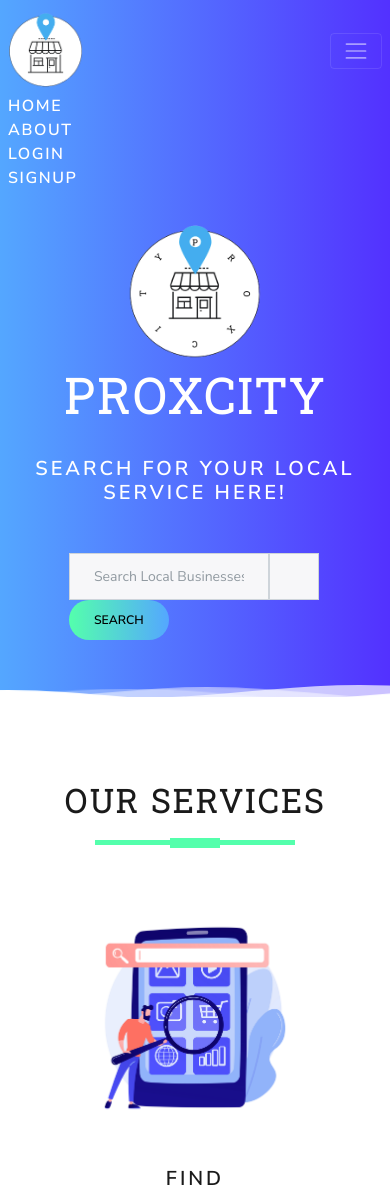
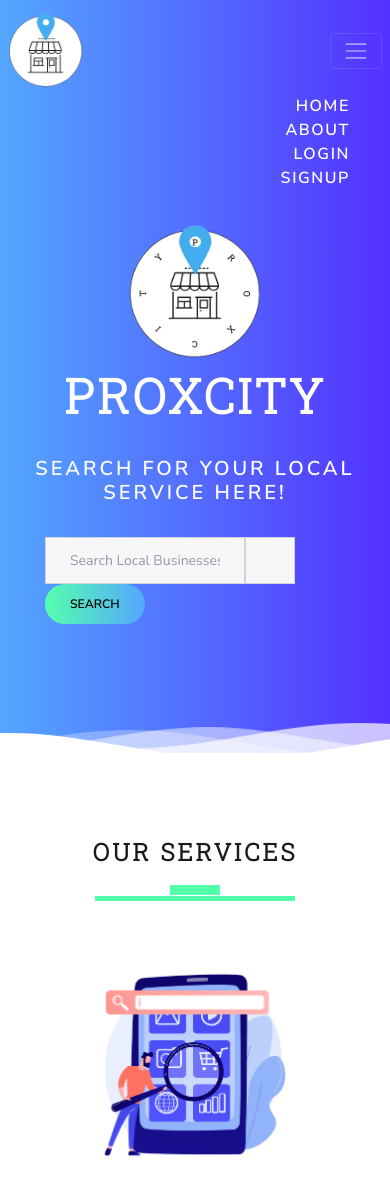
Before and after one commit to Kou-kun42/local-business-finder, a Flask app: page / in a window 390 px wide, after a click that opens the changed part. Shown: the top 1191 px of the page. Run offline with Flask 2, Linux system fonts and the light colour scheme; some libraries are stand-ins or nearby versions.

Commit message:
Edited waves in Home

```diff
--- a/static/style.css
+++ b/static/style.css
@@ -47,9 +47,11 @@ h1 {
   background-image: linear-gradient(to right, #54a7ff, #5331ff);
 }
 
-.nav-item a{
-  padding: 0.5rem 0;
+.navbar-nav li a{
   color: white!important;
+  font-weight: 600px;
+  float: right;
+  text-align: left;
 }
 
 .nav-item.active,
@@ -82,12 +84,13 @@ h1 {
 .waves {
   position:relative;
   width: 100%;
-  height:15vh;
+  height:18vh;
   margin-bottom:-7px; /*Fix for safari gap*/
   min-height:100px;
   max-height:150px;
-  padding-top: 5%;
 }
+
+
 /* Animation */
 
 .parallax > use {
@@ -117,6 +120,18 @@ h1 {
     transform: translate3d(85px,0,0);
   }
 }
+/*Shrinking for mobile*/
+@media (max-width: 768px) {
+  .waves {
+    height:40px;
+    min-height:40px;
+  }
+
+  h1 {
+    font-size:24px;
+  }
+}
+
 
 /*------ Services Section ------*/
 
@@ -286,6 +301,3 @@ footer span {
 }
 
 /*============= RESULTS CARDS =============*/
-.card-title {
-  color: #1a1a1a;
-}
--- a/templates/home.html
+++ b/templates/home.html
@@ -8,8 +8,8 @@
         <h1>Proxcity</h1>
         <h4 class="py-4">Search for your local service here!</h4>
 
-        <div class="container m-4">
-          <form class="row mx-auto" action="/results">
+        <div class="container">
+          <form class="row mx-auto mb-5 pb-5" action="/results">
             <input id="search-box" name="search-query" type="text" class="form-control col-8" placeholder="Search Local Businesses!"/>
             <input id="zip-box" name="zipcode" type="text" pattern="[0-9]{5}" class="form-control col-2" placeholder="Zipcode"/>
             <input id="submit" type="submit" class="btn btn-primary" value="Search"/>
@@ -45,7 +45,7 @@
     <h1 class="title">OUR SERVICES</h1>
     <div class="row text-center">
 
-      <div class="col-md-4 my-2 services" data-aos="zoom-in">
+      <div class="col-md-4 my-2 services">
         <img src="/static/search.jpg" alt="" class="service-img w-75">
         <h4 class="my-4">Find</h4>
         <p>Lorem, ipsum dolor sit amet consectetur adipisicing elit.
@@ -54,7 +54,7 @@
            magni! Qui, cum exercitationem?</p>
       </div>
 
-      <div class="col-md-4 my-2 services" data-aos="zoom-in">
+      <div class="col-md-4 my-2 services">
         <img src="/static/help.jpg" alt="" class="service-img w-75">
         <h4 class="my-4">Help</h4>
         <p>Lorem, ipsum dolor sit amet consectetur adipisicing elit.
@@ -63,7 +63,7 @@
            magni! Qui, cum exercitationem?</p>
       </div>
 
-      <div class="col-md-4 my-2 services" data-aos="zoom-in">
+      <div class="col-md-4 my-2 services">
         <img src="/static/save.jpg" alt="" class="service-img w-75">
         <h4 class="my-4">Save</h4>
         <p>Lorem, ipsum dolor sit amet consectetur adipisicing elit.
```
